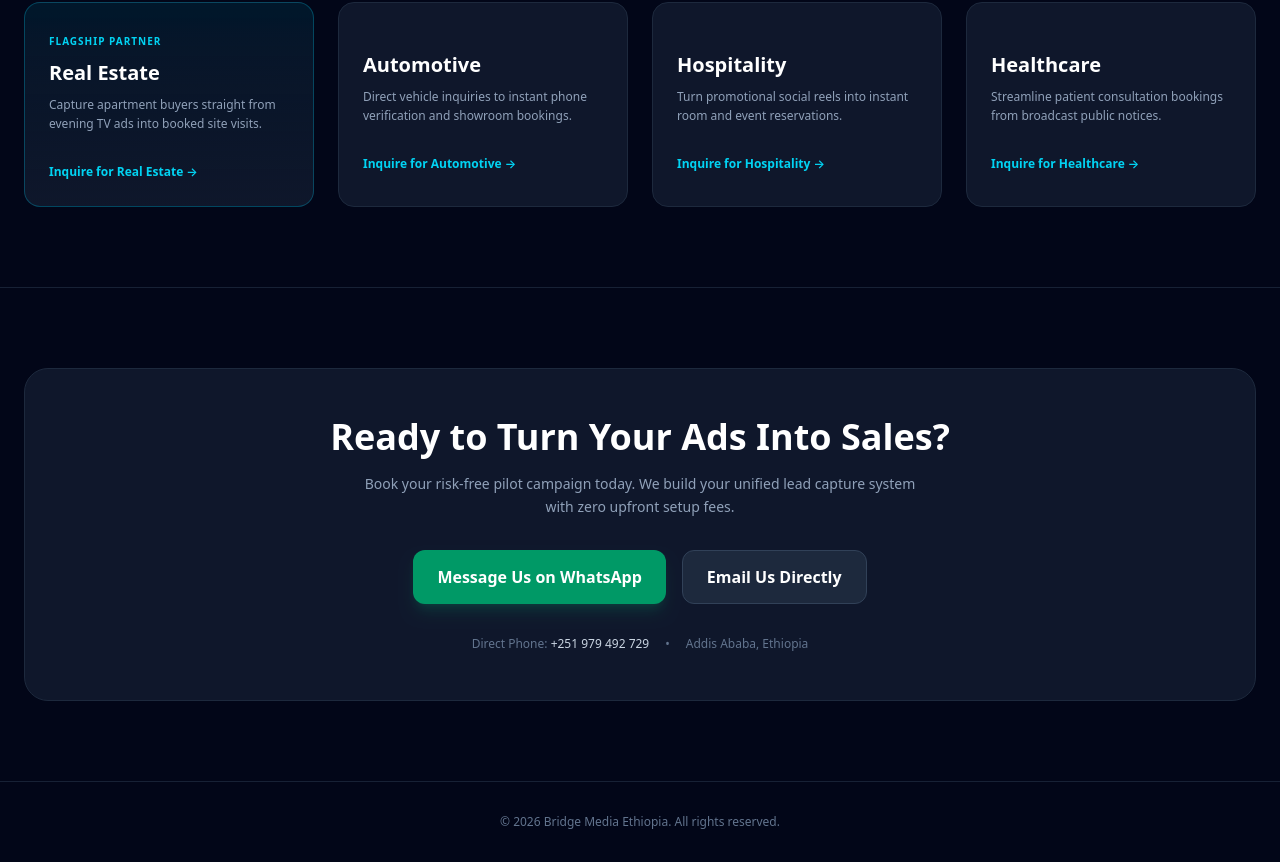
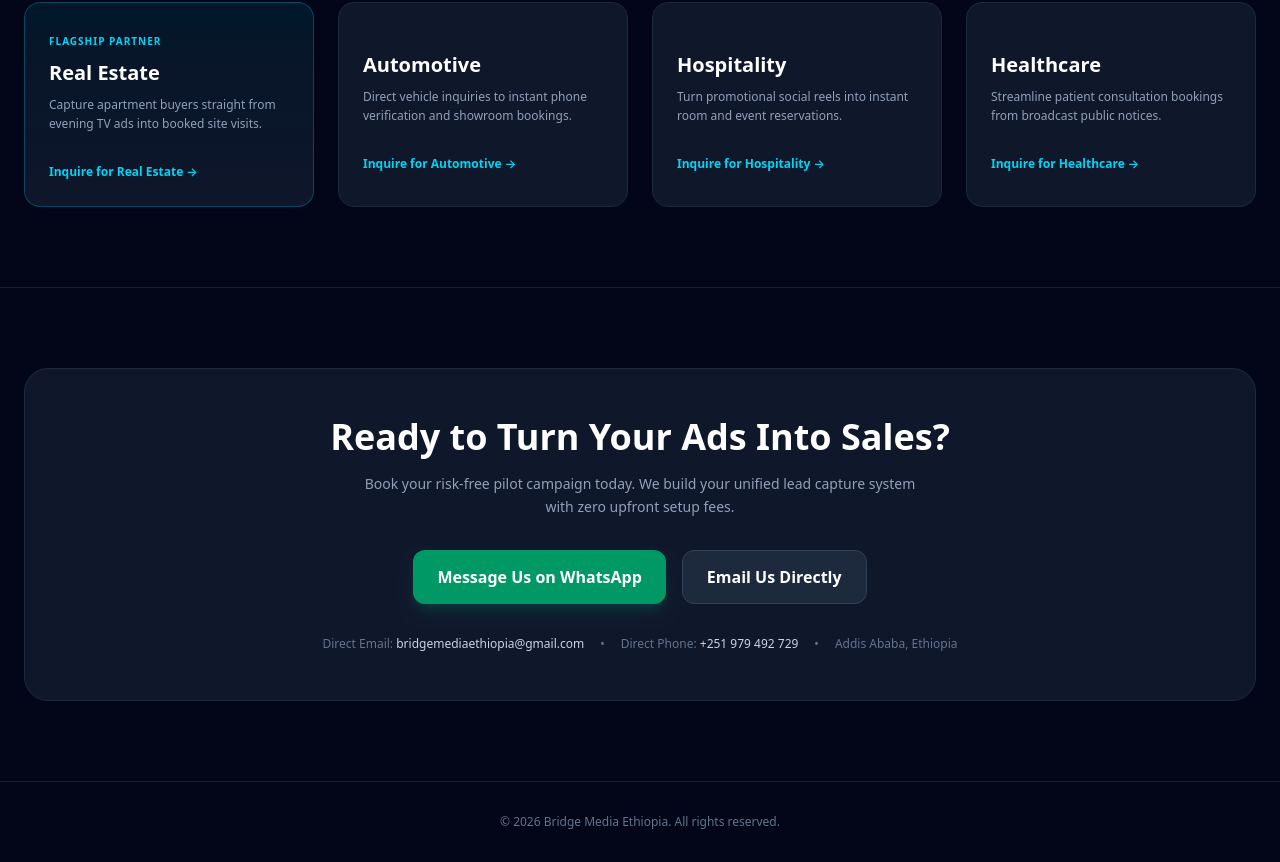
Before and after one commit to bridgemediaethiopia-blip/bridge-media-public, a Next.js app: page / in a window 1280 px wide. Shown: the part 1399-2261 px from the top of the page. Built offline with nearby package versions, Linux system fonts and the light colour scheme.

Commit message:
Fix email direct link for browser compatibility

```diff
--- a/app/page.tsx
+++ b/app/page.tsx
@@ -151,7 +151,7 @@
         </div>
       </section>
 
-      {/* Reconciled Stats Bar */}
+      {/* Stats Bar */}
       <section className="py-12 border-y border-slate-800/80 bg-slate-950/50">
         <div className="max-w-7xl mx-auto px-6 grid grid-cols-2 md:grid-cols-4 gap-8 text-center">
           <div>
@@ -248,9 +248,11 @@
               Message Us on WhatsApp
             </a>
 
-            {/* Email mailto Link */}
+            {/* Direct Web Gmail Link */}
             <a
-              href="mailto:bridgemediaethiopia@gmail.com?subject=Bridge%20Media%20Demo%20Inquiry"
+              href="https://mail.google.com/mail/?view=cm&fs=1&to=bridgemediaethiopia@gmail.com&su=Bridge%20Media%20Demo%20Inquiry"
+              target="_blank"
+              rel="noopener noreferrer"
               className="inline-flex items-center justify-center px-6 py-3.5 rounded-xl bg-slate-800 hover:bg-slate-700 text-white font-semibold transition border border-slate-700"
             >
               Email Us Directly
@@ -258,6 +260,18 @@
           </div>
 
           <div className="text-xs text-slate-500 flex flex-col md:flex-row items-center justify-center gap-4">
+            <span>
+              Direct Email:{" "}
+              <a
+                href="https://mail.google.com/mail/?view=cm&fs=1&to=bridgemediaethiopia@gmail.com&su=Bridge%20Media%20Demo%20Inquiry"
+                target="_blank"
+                rel="noopener noreferrer"
+                className="text-slate-300 hover:underline"
+              >
+                bridgemediaethiopia@gmail.com
+              </a>
+            </span>
+            <span className="hidden md:inline">•</span>
             <span>
               Direct Phone:{" "}
               <a href="tel:+251979492729" className="text-slate-300 hover:underline">
```
